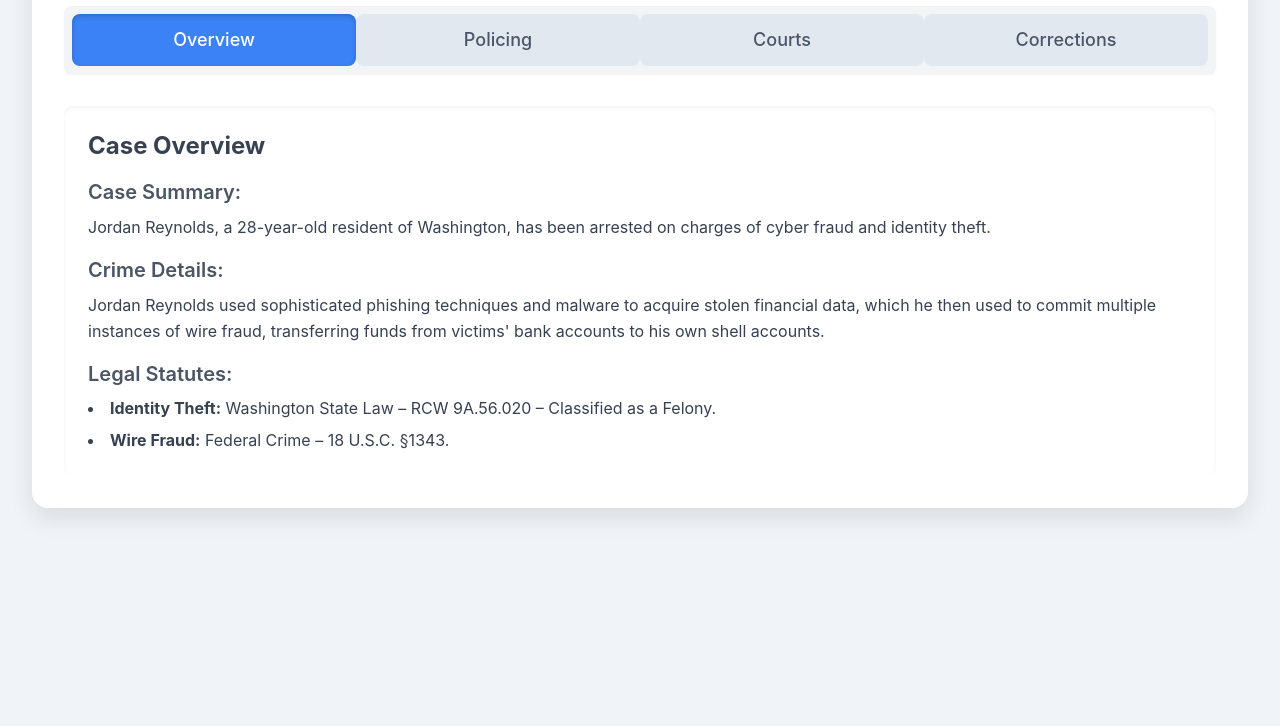
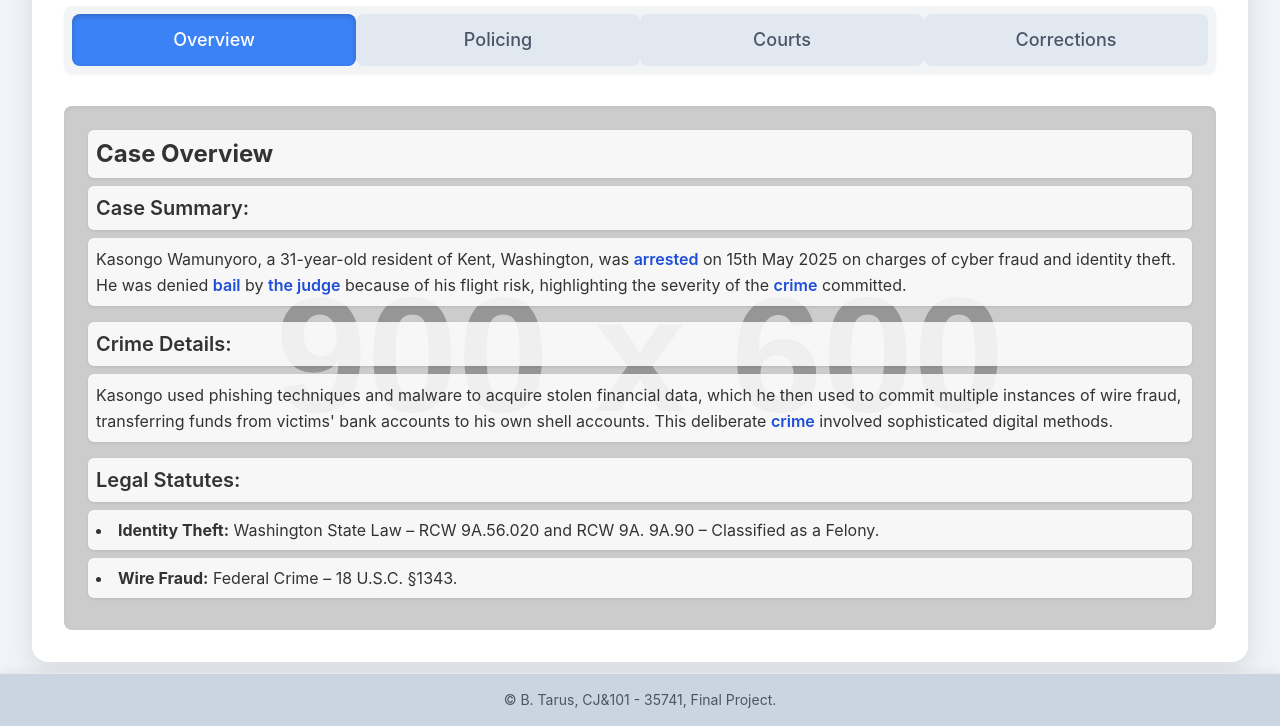
Before and after one commit to btarus/crimJusticeFinalProject, a plain HTML site: page index.html in a window 1280 px wide. Shown: the part 122-848 px from the top of the page. Before the commit the page ends 800 px from the top, so only its background shows below. Drawn offline with nearby package versions, Linux system fonts and the light colour scheme; placeholder pictures from the web are drawn by us.

Commit message:
Update index.html

```diff
--- a/index.html
+++ b/index.html
@@ -3,7 +3,7 @@
 <head>
     <meta charset="UTF-8">
     <meta name="viewport" content="width=device-width, initial-scale=1.0">
-    <title>Cyber Fraud Case: Jordan Reynolds</title>
+    <title>Cyber Fraud Case: Kasongo Wamunyoro</title>
     <!-- Tailwind CSS CDN -->
     <script src="https://cdn.tailwindcss.com"></script>
     <style>
@@ -12,10 +12,13 @@
             font-family: 'Inter', sans-serif;
             background-color: #f0f4f8; /* Light blue-grey background */
             display: flex;
+            flex-direction: column; /* Allow content and footer to stack */
             justify-content: center;
-            align-items: flex-start; /* Align to top for longer content */
+            align-items: center; /* Align to top for longer content */
             min-height: 100vh;
             padding: 2rem;
+            position: relative; /* For footer positioning */
+            padding-bottom: 4rem; /* Space for the footer */
         }
         .container {
             background-color: #ffffff;
@@ -66,12 +69,49 @@
             border: 1px solid #ef4444; /* Red border */
             box-shadow: 0 2px 8px rgba(239, 68, 68, 0.2);
         }
+        /* Style for highlighted terms */
+        .highlight {
+            color: #1d4ed8; /* A darker blue for good visibility */
+            font-weight: 600;
+        }
+        /* Background image for Overview page */
+        #overview-sheet {
+            background-image: url('https://placehold.co/900x600/f0f4f8/888888?text=Cyber+Security+Background'); /* Placeholder image */
+            background-size: cover;
+            background-position: center;
+            background-repeat: no-repeat;
+            color: #333; /* Adjust text color for readability over image */
+        }
+        /* Ensure text is readable over background image */
+        #overview-sheet h2,
+        #overview-sheet h3,
+        #overview-sheet p,
+        #overview-sheet li {
+            background-color: rgba(255, 255, 255, 0.85); /* Semi-transparent white background for text */
+            padding: 0.5rem;
+            border-radius: 0.375rem;
+            margin-bottom: 0.5rem;
+            box-shadow: 0 1px 3px rgba(0,0,0,0.1);
+        }
+
+        footer {
+            position: absolute;
+            bottom: 0;
+            width: 100%;
+            text-align: center;
+            padding: 1rem;
+            background-color: #cbd5e1; /* Light gray background for footer */
+            color: #4a5568;
+            font-size: 0.875rem;
+            border-top: 1px solid #e2e8f0;
+            box-shadow: 0 -2px 10px rgba(0, 0, 0, 0.05);
+        }
     </style>
 </head>
 <body>
     <div class="container p-6 md:p-8">
         <!-- Header and Navigation Tabs -->
-        <h1 class="text-3xl md:text-4xl font-extrabold text-gray-800 mb-6 text-center">Cyber Fraud Case: Jordan Reynolds</h1>
+        <h1 class="text-3xl md:text-4xl font-extrabold text-gray-800 mb-6 text-center">Cyber Fraud Case: Kasongo Wamunyoro</h1>
 
         <div class="flex flex-wrap justify-center bg-gray-100 rounded-lg p-2 mb-8 shadow-sm">
             <button class="tab-button flex-1 py-3 px-4 rounded-lg text-lg hover:bg-gray-200 focus:outline-none focus:ring-2 focus:ring-blue-500 transition-colors" data-target="overview-sheet">Overview</button>
@@ -81,20 +121,20 @@
         </div>
 
         <!-- Sheet 1: Overview -->
-        <div id="overview-sheet" class="sheet active p-4 md:p-6 bg-white rounded-lg shadow-inner">
-            <h2 class="text-2xl font-bold text-gray-700 mb-4">Case Overview</h2>
+        <div id="overview-sheet" class="sheet active p-4 md:p-6 rounded-lg shadow-inner">
+            <h2 class="text-2xl font-bold mb-4">Case Overview</h2>
             <div class="mb-4">
-                <h3 class="text-xl font-semibold text-gray-600 mb-2">Case Summary:</h3>
-                <p class="text-gray-700 leading-relaxed">Jordan Reynolds, a 28-year-old resident of Washington, has been arrested on charges of cyber fraud and identity theft.</p>
+                <h3 class="text-xl font-semibold mb-2">Case Summary:</h3>
+                <p class="leading-relaxed">Kasongo Wamunyoro, a 31-year-old resident of Kent, Washington, was <span class="highlight">arrested</span> on 15th May 2025 on charges of cyber fraud and identity theft. He was denied <span class="highlight">bail</span> by <span class="highlight">the judge</span> because of his flight risk, highlighting the severity of the <span class="highlight">crime</span> committed.</p>
             </div>
             <div class="mb-4">
-                <h3 class="text-xl font-semibold text-gray-600 mb-2">Crime Details:</h3>
-                <p class="text-gray-700 leading-relaxed">Jordan Reynolds used sophisticated phishing techniques and malware to acquire stolen financial data, which he then used to commit multiple instances of wire fraud, transferring funds from victims' bank accounts to his own shell accounts.</p>
+                <h3 class="text-xl font-semibold mb-2">Crime Details:</h3>
+                <p class="leading-relaxed">Kasongo used phishing techniques and malware to acquire stolen financial data, which he then used to commit multiple instances of wire fraud, transferring funds from victims' bank accounts to his own shell accounts. This deliberate <span class="highlight">crime</span> involved sophisticated digital methods.</p>
             </div>
             <div>
-                <h3 class="text-xl font-semibold text-gray-600 mb-2">Legal Statutes:</h3>
-                <ul class="list-disc list-inside text-gray-700 space-y-2">
-                    <li><strong>Identity Theft:</strong> Washington State Law – RCW 9A.56.020 – Classified as a Felony.</li>
+                <h3 class="text-xl font-semibold mb-2">Legal Statutes:</h3>
+                <ul class="list-disc list-inside space-y-2">
+                    <li><strong>Identity Theft:</strong> Washington State Law – RCW 9A.56.020 and RCW 9A. 9A.90 – Classified as a Felony.</li>
                     <li><strong>Wire Fraud:</strong> Federal Crime – 18 U.S.C. §1343.</li>
                 </ul>
             </div>
@@ -104,19 +144,19 @@
         <div id="policing-sheet" class="sheet p-4 md:p-6 bg-white rounded-lg shadow-inner">
             <h2 class="text-2xl font-bold text-gray-700 mb-4">Policing: Arrest & Investigation</h2>
             <div class="mb-4">
-                <h3 class="text-xl font-semibold text-gray-600 mb-2">How Law Enforcement Tracked Jordan:</h3>
+                <h3 class="text-xl font-semibold text-gray-600 mb-2">How Law Enforcement Tracked Kasongo:</h3>
                 <ul class="list-disc list-inside text-gray-700 space-y-2">
                     <li>The FBI cybercrime unit initiated an investigation after receiving multiple reports of fraudulent transactions linked by a unique digital footprint.</li>
-                    <li>Advanced digital forensic analysis of server logs and cryptocurrency transactions led agents to Jordan's IP address and online aliases.</li>
-                    <li>A court-ordered warrant allowed for the monitoring of his online activities, ultimately pinpointing his physical location.</li>
+                    <li>Advanced digital forensic analysis of server logs and cryptocurrency transactions led agents to Kasongo's IP address and online aliases.</li>
+                    <li>A court-ordered <span class="highlight">warrant</span> allowed for the monitoring of his online activities, ultimately pinpointing his physical location.</li>
                 </ul>
             </div>
             <div>
-                <h3 class="text-xl font-semibold text-gray-600 mb-2">Arrest Details:</h3>
+                <h3 class="text-xl font-semibold text-gray-600 mb-2">Details of Arrest:</h3>
                 <ul class="list-disc list-inside text-gray-700 space-y-2">
-                    <li>Jordan Reynolds was arrested at his apartment in Seattle, Washington, during an early morning raid.</li>
+                    <li>Kasongo was <span class="highlight">arrested</span> at his apartment in Kent, Washington, during an early morning raid conducted by a local <span class="highlight">patrol unit</span> in coordination with federal agents.</li>
                     <li>During the arrest, agents discovered extensive evidence, including hard drives containing vast amounts of stolen financial data, direct access to hacked bank accounts, and several high-quality fake identification documents.</li>
-                    <li>Forensic teams immediately began processing his digital devices for further evidence.</li>
+                    <li>Forensic teams immediately began processing his digital devices for further evidence related to the <span class="highlight">crime</span>.</li>
                 </ul>
             </div>
         </div>
@@ -127,13 +167,14 @@
             <div class="mb-4">
                 <h3 class="text-xl font-semibold text-gray-600 mb-2">Charges & Legal Process:</h3>
                 <ul class="list-disc list-inside text-gray-700 space-y-2">
-                    <li>Jordan Reynolds faces serious charges including multiple counts of identity theft (state) and wire fraud (federal).</li>
-                    <li>Due to the nature of the crimes, the case falls under both federal and state jurisdiction, with the federal charges likely taking precedence given their severity and interstate implications.</li>
+                    <li>Kasongo faces serious charges including multiple counts of identity theft (state) and wire fraud (federal). Upon his <span class="highlight">arraignment</span>, the charges were formally read in court.</li>
+                    <li>Due to the nature of the crimes, the case falls under both federal and state jurisdiction, with the federal charges likely taking precedence given their severity and interstate implications. The <span class="highlight">adjudication</span> process will determine his guilt or innocence.</li>
+                    <li>A <span class="highlight">grand jury</span> was convened to review the evidence and decide whether there was sufficient probable cause to issue an indictment.</li>
                 </ul>
             </div>
             <div class="mb-6">
                 <h3 class="text-xl font-semibold text-gray-600 mb-3">Plea Bargain vs. Trial Outcomes:</h3>
-                <p class="text-gray-700 mb-3">Select an option below to see the potential sentencing:</p>
+                <p class="text-gray-700 mb-3">Kasongo has the option to consider a <span class="highlight">plea deal</span> offered by the <span class="highlight">prosecution attorney</span>, or proceed to a <span class="highlight">trial</span> where a <span class="highlight">jury</span> will hear the evidence. Select an option below to see the potential sentencing:</p>
                 <select id="plea-trial-select" class="form-select block w-full px-4 py-2 text-base font-normal text-gray-700 bg-white bg-clip-padding border border-solid border-gray-300 rounded-lg transition ease-in-out m-0 focus:text-gray-700 focus:bg-white focus:border-blue-600 focus:outline-none shadow-sm cursor-pointer">
                     <option value="default" selected disabled>Choose an outcome...</option>
                     <option value="plea">Plea Bargain (Guilty Plea)</option>
@@ -145,11 +186,11 @@
                 <h3 class="text-xl font-semibold text-gray-600 mb-3">Sentencing Options:</h3>
                 <div id="plea-sentencing" class="sentencing-option bg-gray-100 text-gray-700">
                     <p class="font-bold">Plea Deal:</p>
-                    <p><span class="font-semibold" id="plea-years">5 years</span> in federal prison + <span class="font-semibold" id="plea-fine">$50,000</span> fine.</p>
+                    <p>If Kasongo enters a <span class="highlight">guilty</span> plea, he will receive <span class="font-semibold" id="plea-years">5 years</span> in federal prison + <span class="font-semibold" id="plea-fine">$50,000</span> fine, as agreed upon with the prosecution attorney. This avoids a full <span class="highlight">trial</span>.</p>
                 </div>
                 <div id="trial-sentencing" class="sentencing-option bg-gray-100 text-gray-700">
                     <p class="font-bold">Trial Conviction:</p>
-                    <p><span class="font-semibold" id="trial-years">10 years</span> in federal prison + <span class="font-semibold" id="trial-fine">$100,000</span> fine.</p>
+                    <p>If he proceeds to <span class="highlight">trial</span> and is <span class="highlight">convicted</span> by the <span class="highlight">jury</span>, he faces <span class="font-semibold" id="trial-years">10 years</span> in federal prison + <span class="font-semibold" id="trial-fine">$100,000</span> fine. His <span class="highlight">defense attorney</span> would have presented his case, but the evidence led to a <span class="highlight">guilty</span> verdict. Principles of <span class="highlight">double jeopardy</span> would prevent him from being tried again for the same offense if acquitted.</p>
                 </div>
             </div>
 
@@ -173,13 +214,17 @@
             <div>
                 <h3 class="text-xl font-semibold text-gray-600 mb-2">Fines & Restitution:</h3>
                 <ul class="list-disc list-inside text-gray-700 space-y-2">
-                    <li>Jordan Reynolds will be mandated to repay all victims for financial losses incurred due to his cyber fraud activities. This restitution is separate from any imposed fines.</li>
+                    <li>Kasongo will be mandated to repay all victims for financial losses incurred due to his cyber fraud activities. This restitution is separate from any imposed fines.</li>
                     <li>Mandatory financial ethics training programs will be required as part of his sentence, aiming to prevent future offenses.</li>
                     <li id="total-restitution-corrections">Total Fines and Restitution: <span class="font-bold" id="corrections-fines">N/A</span> (Based on Court Decision)</li>
                 </ul>
             </div>
         </div>
     </div>
+
+    <footer class="flex items-center justify-center p-4 text-sm text-gray-600">
+        <p>&copy; B. Tarus, CJ&101 - 35741, Final Project.</p>
+    </footer>
 
     <script>
         // JavaScript to handle sheet navigation and interactive elements
@@ -244,13 +289,13 @@
                 prisonYears = 5;
                 fines = 50000;
                 decisionText = 'Plea Bargain (Guilty Plea)';
-                correctionsText = `If Jordan pleads guilty, he will be sentenced to <strong>${prisonYears} years</strong> in federal prison. He will be eligible for parole after serving approximately <strong>${(prisonYears * 2 / 3).toFixed(2)} years</strong> (⅔ of sentence). Alternatively, if probation is granted, he must attend mandated cybercrime rehabilitation programs.`;
+                correctionsText = `If Kasongo pleads guilty, he will be sentenced to <strong>${prisonYears} years</strong> in federal prison. He will be eligible for parole after serving approximately <strong>${(prisonYears * 2 / 3).toFixed(2)} years</strong> (⅔ of sentence). Alternatively, if probation is granted, he must attend mandated cybercrime rehabilitation programs.`;
             } else if (selectedOption === 'trial') {
                 trialSentencingDiv.classList.add('active-trial');
                 prisonYears = 10;
                 fines = 100000;
                 decisionText = 'Trial (Conviction)';
-                correctionsText = `If Jordan is convicted after a trial, he will be sentenced to <strong>${prisonYears} years</strong> in federal prison. He will be eligible for parole after serving approximately <strong>${(prisonYears * 2 / 3).toFixed(2)} years</strong> (⅔ of sentence). This outcome generally does not involve probation due to the severity.`;
+                correctionsText = `If Kasongo is convicted after a trial, he will be sentenced to <strong>${prisonYears} years</strong> in federal prison. He will be eligible for parole after serving approximately <strong>${(prisonYears * 2 / 3).toFixed(2)} years</strong> (⅔ of sentence). This outcome generally does not involve probation due to the severity.`;
             }
 
             // Update summary section
```
